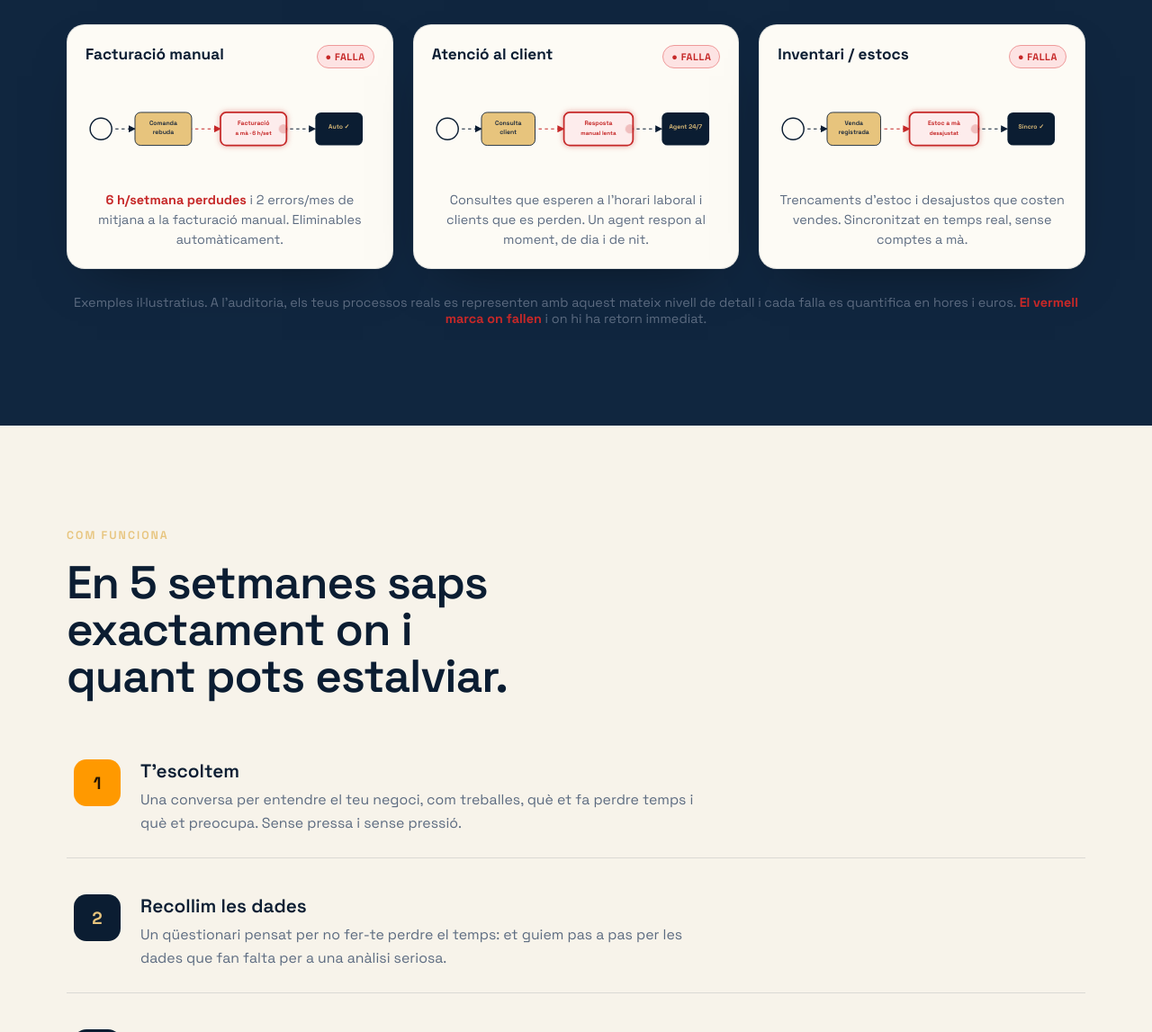
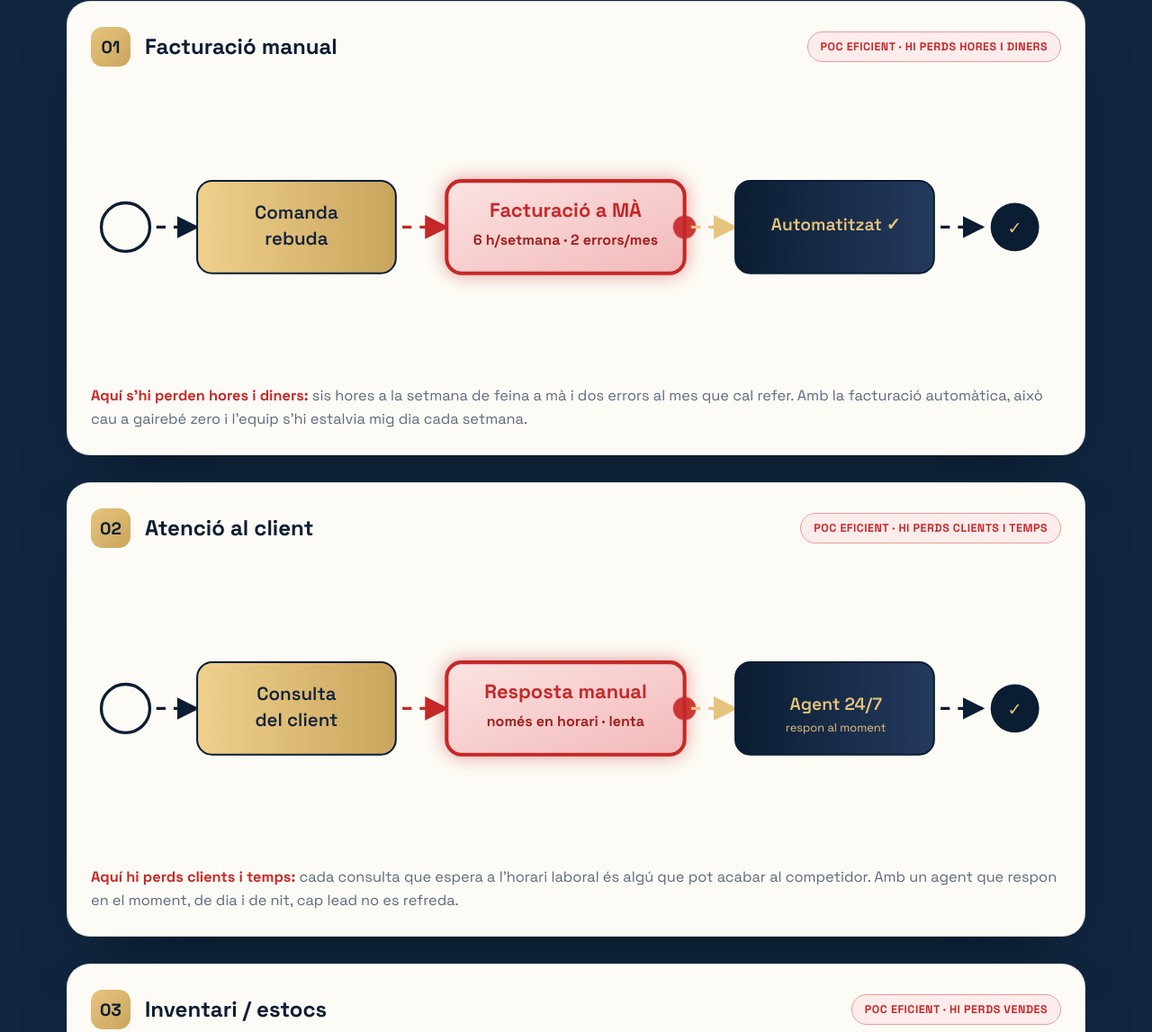
Before and after one commit to solutionpartner/auditoria, a plain HTML site: page index.html in a window 1280 px wide. Shown: the part 3722-4869 px from the top of the page at 90% size. Drawn offline with Linux system fonts and the light colour scheme.

Commit message:
BPMN: panells grans amb gradients i fletxes animades, vermell 'Poc eficient' on es perden hores i diners, llegenda; arreglat color del títol a dark-alt

```diff
--- a/index.html
+++ b/index.html
@@ -106,6 +106,10 @@
   .dark .sub{color:rgba(255,255,255,.7)}
   section.dark{background:var(--navy)}
   section.dark-alt{background:var(--navy2)}
+  .dark-alt h2{color:#fff}
+  .dark-alt .sub{color:rgba(255,255,255,.72)}
+  .dark .kicker{color:var(--gold)}
+  .dark-alt .kicker{color:var(--gold)}
   section.light{background:var(--cream)}
   section.paper{background:var(--paper)}
 
@@ -187,21 +191,24 @@
   footer{padding:40px 0 46px;background:var(--navy);border-top:1px solid var(--line);color:rgba(255,255,255,.5);font-size:.88rem}
   footer .wrap{display:flex;flex-wrap:wrap;gap:16px;justify-content:space-between;align-items:center}
 
-  /* ---- BPMN showcase (3 casos) ---- */
-  .bpmn-grid{display:grid;gap:22px;margin-top:46px}
-  @media(min-width:940px){.bpmn-grid{grid-template-columns:repeat(3,1fr)}}
-  .proc-card{background:var(--cream2);border:1px solid var(--line-d);border-radius:20px;padding:22px 20px 20px;box-shadow:0 24px 60px -34px rgba(0,0,0,.55);transition:transform .3s var(--ease)}
-  .proc-card:hover{transform:translateY(-6px)}
-  .proc-card .pc-head{display:flex;align-items:flex-start;justify-content:space-between;gap:10px}
-  .proc-card .pc-head h3{color:var(--navy);font-size:1.08rem;font-weight:700;line-height:1.25}
-  .badge-fail{flex-shrink:0;font-size:.68rem;font-weight:700;letter-spacing:.05em;text-transform:uppercase;background:#fde3e3;color:#c62828;border:1px solid #ef9a9a;padding:5px 9px;border-radius:100px;white-space:nowrap}
-  .proc-card svg{width:100%;height:auto;display:block;margin-top:10px}
-  .pc-note{margin-top:10px;color:#5c6b80;font-size:.9rem;line-height:1.55;text-align:center}
-  .flow-anim{stroke-dasharray:6 6;animation:flow 1.1s linear infinite}
-  @keyframes flow{to{stroke-dashoffset:-24}}
-  .pulse-red{animation:pulse 1.7s ease-in-out infinite}
+  /* ---- BPMN showcase: panells grans (3 processos) ---- */
+  .proc-list{display:grid;gap:30px;margin-top:20px}
+  .proc-panel{background:var(--cream2);border:1px solid var(--line-d);border-radius:26px;padding:28px 26px 26px;box-shadow:0 34px 80px -44px rgba(0,0,0,.6);overflow:hidden;transition:transform .35s var(--ease)}
+  .proc-panel:hover{transform:translateY(-6px)}
+  .proc-panel .pp-top{display:flex;align-items:center;justify-content:space-between;flex-wrap:wrap;gap:12px}
+  .proc-panel .pp-top .pp-num{width:44px;height:44px;border-radius:13px;background:linear-gradient(135deg,var(--gold),#c9a55c);color:var(--navy);display:grid;place-items:center;font-weight:800;font-size:1.2rem}
+  .proc-panel .pp-top h3{color:var(--navy);font-size:1.5rem;font-weight:700;line-height:1.2}
+  .badge-inef{flex-shrink:0;font-size:.78rem;font-weight:700;letter-spacing:.04em;text-transform:uppercase;background:#FDECEC;color:#c62828;border:1px solid #ef9a9a;padding:8px 14px;border-radius:100px;white-space:nowrap}
+  .proc-panel svg{width:100%;height:auto;display:block;margin-top:18px}
+  .pp-note{margin-top:14px;color:#5c6b80;font-size:1.02rem;line-height:1.6}
+  .flow-anim{stroke-dasharray:8 7;animation:flow .9s linear infinite}
+  @keyframes flow{to{stroke-dashoffset:-30}}
+  .pulse-red{animation:pulse 1.5s ease-in-out infinite}
   @keyframes pulse{0%,100%{opacity:.2}50%{opacity:1}}
-  .fail-glow{filter:drop-shadow(0 0 6px rgba(198,40,40,.4))}
+  .fail-glow{filter:drop-shadow(0 0 8px rgba(198,40,40,.45))}
+  .bpmn-legend{display:flex;flex-wrap:wrap;gap:12px;align-items:center;justify-content:center;margin:34px 0 0;padding:12px 20px;border:1px solid var(--line-d);border-radius:14px;background:var(--cream2)}
+  .bpmn-legend span{display:inline-flex;align-items:center;gap:7px;font-size:.86rem;color:#5c6b80}
+  .lg-dot{width:14px;height:14px;border-radius:5px;display:inline-block;flex-shrink:0}
 
   /* ---- Deliverables (ampliat) ---- */
   .deliv-grid{display:grid;gap:18px;grid-template-columns:1fr;margin-top:40px}
@@ -320,83 +327,120 @@
   <div class="wrap">
     <div class="rv" style="max-width:820px">
       <span class="kicker">Els teus processos, al descobert</span>
-      <h2>Mapem com funciona la teva empresa <span class="serif" style="color:var(--gold)">i hi trobem les falles.</span></h2>
+      <h2>Mapem els teus processos <span class="serif" style="color:var(--gold)">i hi trobem on perds hores i diners.</span></h2>
       <p class="sub">Dibuixem els teus processos amb <b style="color:#fff">BPMN</b> —el llenguatge internacional estàndard dels processos de negoci que fan servir les grans consultores. Així cada pas, cada tasca manual i cada coll d’ampolla es fa visible.</p>
     </div>
-    <div class="bpmn-grid">
-      <!-- === Cas 1: Facturació === -->
-      <div class="proc-card rv">
-        <div class="pc-head"><h3>Facturació manual</h3><span class="badge-fail">● Falla</span></div>
-        <svg viewBox="0 0 560 200" role="img" aria-label="Procés de facturació amb falla manual">
+    <div class="proc-list">
+      <!-- === 01 Facturació === -->
+      <div class="proc-panel rv">
+        <div class="pp-top">
+          <div style="display:flex;align-items:center;gap:16px"><span class="pp-num">01</span><h3>Facturació manual</h3></div>
+          <span class="badge-inef">Poc eficient · hi perds hores i diners</span>
+        </div>
+        <svg viewBox="0 0 840 250" role="img" aria-label="Procés de facturació amb un pas poc eficient">
           <defs>
-            <marker id="b1" viewBox="0 0 10 10" refX="9" refY="5" markerWidth="7" markerHeight="7" orient="auto"><path d="M0,0 L10,5 L0,10 z" fill="#0B1D32"/></marker>
-            <marker id="b1r" viewBox="0 0 10 10" refX="9" refY="5" markerWidth="7" markerHeight="7" orient="auto"><path d="M0,0 L10,5 L0,10 z" fill="#c62828"/></marker>
+            <linearGradient id="gp1g" x1="0" y1="0" x2="1" y2="0"><stop offset="0" stop-color="#EFD08C"/><stop offset="1" stop-color="#C9A55C"/></linearGradient>
+            <linearGradient id="gp1n" x1="0" y1="0" x2="1" y2="0"><stop offset="0" stop-color="#0B1D32"/><stop offset="1" stop-color="#243A5E"/></linearGradient>
+            <linearGradient id="gp1r" x1="0" y1="0" x2="1" y2="1"><stop offset="0" stop-color="#FBE3E3"/><stop offset="1" stop-color="#F3B9B9"/></linearGradient>
+            <marker id="n1" viewBox="0 0 10 10" refX="9" refY="5" markerWidth="8" markerHeight="8" orient="auto"><path d="M0,0 L10,5 L0,10 z" fill="#0B1D32"/></marker>
+            <marker id="r1" viewBox="0 0 10 10" refX="9" refY="5" markerWidth="8" markerHeight="8" orient="auto"><path d="M0,0 L10,5 L0,10 z" fill="#c62828"/></marker>
+            <marker id="g1" viewBox="0 0 10 10" refX="9" refY="5" markerWidth="8" markerHeight="8" orient="auto"><path d="M0,0 L10,5 L0,10 z" fill="#E7C47D"/></marker>
           </defs>
-          <ellipse cx="30" cy="100" rx="21" ry="21" fill="none" stroke="#0B1D32" stroke-width="2.5"/>
-          <line x1="51" y1="100" x2="96" y2="100" class="flow-anim" stroke="#0B1D32" stroke-width="2" marker-end="url(#b1)"/>
-          <rect x="96" y="68" width="110" height="64" rx="11" fill="#E7C47D" stroke="#0B1D32" stroke-width="1.5"/>
-          <text x="151" y="92" text-anchor="middle" font-family="Space Grotesk" font-size="12" fill="#14243A" font-weight="600">Comanda</text>
-          <text x="151" y="110" text-anchor="middle" font-family="Space Grotesk" font-size="12" fill="#14243A" font-weight="600">rebuda</text>
-          <line x1="206" y1="100" x2="262" y2="100" class="flow-anim" stroke="#c62828" stroke-width="2" marker-end="url(#b1r)"/>
-          <rect x="262" y="68" width="128" height="64" rx="11" fill="#FDECEC" stroke="#c62828" stroke-width="3" class="fail-glow"/>
-          <circle cx="384" cy="100" r="9" fill="#c62828" class="pulse-red"/>
-          <text x="326" y="93" text-anchor="middle" font-family="Space Grotesk" font-size="12" fill="#c62828" font-weight="700">Facturació</text>
-          <text x="326" y="112" text-anchor="middle" font-family="Space Grotesk" font-size="11" fill="#c62828" font-weight="700">a mà · 6 h/set</text>
-          <line x1="390" y1="100" x2="446" y2="100" class="flow-anim" stroke="#0B1D32" stroke-width="2" marker-end="url(#b1)"/>
-          <rect x="446" y="68" width="92" height="64" rx="11" fill="#0B1D32"/>
-          <text x="492" y="100" text-anchor="middle" font-family="Space Grotesk" font-size="12" fill="#E7C47D" font-weight="600">Auto ✓</text>
+          <ellipse cx="30" cy="125" rx="21" ry="21" fill="none" stroke="#0B1D32" stroke-width="2.6"/>
+          <line x1="51" y1="125" x2="92" y2="125" class="flow-anim" stroke="#0B1D32" stroke-width="2.4" marker-end="url(#n1)"/>
+          <rect x="92" y="85" width="172" height="80" rx="13" fill="url(#gp1g)" stroke="#0B1D32" stroke-width="1.6"/>
+          <text x="178" y="118" text-anchor="middle" font-family="Space Grotesk" font-size="16" fill="#14243A" font-weight="600">Comanda</text>
+          <text x="178" y="140" text-anchor="middle" font-family="Space Grotesk" font-size="16" fill="#14243A" font-weight="600">rebuda</text>
+          <line x1="264" y1="125" x2="308" y2="125" class="flow-anim" stroke="#c62828" stroke-width="2.6" marker-end="url(#r1)"/>
+          <rect x="308" y="85" width="206" height="80" rx="13" fill="url(#gp1r)" stroke="#c62828" stroke-width="3.2" class="fail-glow"/>
+          <circle cx="514" cy="125" r="10" fill="#c62828" class="pulse-red"/>
+          <text x="411" y="116" text-anchor="middle" font-family="Space Grotesk" font-size="17" fill="#c62828" font-weight="700">Facturació a MÀ</text>
+          <text x="411" y="140" text-anchor="middle" font-family="Space Grotesk" font-size="12.5" fill="#a02020" font-weight="700">6 h/setmana · 2 errors/mes</text>
+          <line x1="514" y1="125" x2="558" y2="125" class="flow-anim" stroke="#E7C47D" stroke-width="2.6" marker-end="url(#g1)"/>
+          <rect x="558" y="85" width="172" height="80" rx="13" fill="url(#gp1n)" stroke="#0B1D32" stroke-width="1.6"/>
+          <text x="645" y="128" text-anchor="middle" font-family="Space Grotesk" font-size="15" fill="#E7C47D" font-weight="600">Automatitzat ✓</text>
+          <line x1="730" y1="125" x2="772" y2="125" class="flow-anim" stroke="#0B1D32" stroke-width="2.4" marker-end="url(#n1)"/>
+          <ellipse cx="800" cy="125" rx="21" ry="21" fill="#0B1D32"/>
+          <text x="800" y="131" text-anchor="middle" font-family="Space Grotesk" font-size="15" fill="#E7C47D">✓</text>
         </svg>
-        <p class="pc-note"><b style="color:#c62828">6 h/setmana perdudes</b> i 2 errors/mes de mitjana a la facturació manual. Eliminables automàticament.</p>
+        <p class="pp-note"><b style="color:#c62828">Aquí s’hi perden hores i diners:</b> sis hores a la setmana de feina a mà i dos errors al mes que cal refer. Amb la facturació automàtica, això cau a gairebé zero i l’equip s’hi estalvia mig dia cada setmana.</p>
       </div>
-      <!-- === Cas 2: Atenció client === -->
-      <div class="proc-card rv">
-        <div class="pc-head"><h3>Atenció al client</h3><span class="badge-fail">● Falla</span></div>
-        <svg viewBox="0 0 560 200" role="img" aria-label="Procés d'atenció al client amb falla manual">
+      <!-- === 02 Atenció === -->
+      <div class="proc-panel rv">
+        <div class="pp-top">
+          <div style="display:flex;align-items:center;gap:16px"><span class="pp-num">02</span><h3>Atenció al client</h3></div>
+          <span class="badge-inef">Poc eficient · hi perds clients i temps</span>
+        </div>
+        <svg viewBox="0 0 840 250" role="img" aria-label="Procés d'atenció al client amb un pas poc eficient">
           <defs>
-            <marker id="b2" viewBox="0 0 10 10" refX="9" refY="5" markerWidth="7" markerHeight="7" orient="auto"><path d="M0,0 L10,5 L0,10 z" fill="#0B1D32"/></marker>
-            <marker id="b2r" viewBox="0 0 10 10" refX="9" refY="5" markerWidth="7" markerHeight="7" orient="auto"><path d="M0,0 L10,5 L0,10 z" fill="#c62828"/></marker>
+            <linearGradient id="gp2g" x1="0" y1="0" x2="1" y2="0"><stop offset="0" stop-color="#EFD08C"/><stop offset="1" stop-color="#C9A55C"/></linearGradient>
+            <linearGradient id="gp2n" x1="0" y1="0" x2="1" y2="0"><stop offset="0" stop-color="#0B1D32"/><stop offset="1" stop-color="#243A5E"/></linearGradient>
+            <linearGradient id="gp2r" x1="0" y1="0" x2="1" y2="1"><stop offset="0" stop-color="#FBE3E3"/><stop offset="1" stop-color="#F3B9B9"/></linearGradient>
+            <marker id="n2" viewBox="0 0 10 10" refX="9" refY="5" markerWidth="8" markerHeight="8" orient="auto"><path d="M0,0 L10,5 L0,10 z" fill="#0B1D32"/></marker>
+            <marker id="r2" viewBox="0 0 10 10" refX="9" refY="5" markerWidth="8" markerHeight="8" orient="auto"><path d="M0,0 L10,5 L0,10 z" fill="#c62828"/></marker>
+            <marker id="g2" viewBox="0 0 10 10" refX="9" refY="5" markerWidth="8" markerHeight="8" orient="auto"><path d="M0,0 L10,5 L0,10 z" fill="#E7C47D"/></marker>
           </defs>
-          <ellipse cx="30" cy="100" rx="21" ry="21" fill="none" stroke="#0B1D32" stroke-width="2.5"/>
-          <line x1="51" y1="100" x2="96" y2="100" class="flow-anim" stroke="#0B1D32" stroke-width="2" marker-end="url(#b2)"/>
-          <rect x="96" y="68" width="104" height="64" rx="11" fill="#E7C47D" stroke="#0B1D32" stroke-width="1.5"/>
-          <text x="148" y="92" text-anchor="middle" font-family="Space Grotesk" font-size="12" fill="#14243A" font-weight="600">Consulta</text>
-          <text x="148" y="110" text-anchor="middle" font-family="Space Grotesk" font-size="12" fill="#14243A" font-weight="600">client</text>
-          <line x1="200" y1="100" x2="256" y2="100" class="flow-anim" stroke="#c62828" stroke-width="2" marker-end="url(#b2r)"/>
-          <rect x="256" y="68" width="134" height="64" rx="11" fill="#FDECEC" stroke="#c62828" stroke-width="3" class="fail-glow"/>
-          <circle cx="384" cy="100" r="9" fill="#c62828" class="pulse-red"/>
-          <text x="323" y="93" text-anchor="middle" font-family="Space Grotesk" font-size="12" fill="#c62828" font-weight="700">Resposta</text>
-          <text x="323" y="112" text-anchor="middle" font-family="Space Grotesk" font-size="11" fill="#c62828" font-weight="700">manual lenta</text>
-          <line x1="390" y1="100" x2="446" y2="100" class="flow-anim" stroke="#0B1D32" stroke-width="2" marker-end="url(#b2)"/>
-          <rect x="446" y="68" width="92" height="64" rx="11" fill="#0B1D32"/>
-          <text x="492" y="100" text-anchor="middle" font-family="Space Grotesk" font-size="12" fill="#E7C47D" font-weight="600">Agent 24/7</text>
+          <ellipse cx="30" cy="125" rx="21" ry="21" fill="none" stroke="#0B1D32" stroke-width="2.6"/>
+          <line x1="51" y1="125" x2="92" y2="125" class="flow-anim" stroke="#0B1D32" stroke-width="2.4" marker-end="url(#n2)"/>
+          <rect x="92" y="85" width="172" height="80" rx="13" fill="url(#gp2g)" stroke="#0B1D32" stroke-width="1.6"/>
+          <text x="178" y="118" text-anchor="middle" font-family="Space Grotesk" font-size="16" fill="#14243A" font-weight="600">Consulta</text>
+          <text x="178" y="140" text-anchor="middle" font-family="Space Grotesk" font-size="16" fill="#14243A" font-weight="600">del client</text>
+          <line x1="264" y1="125" x2="308" y2="125" class="flow-anim" stroke="#c62828" stroke-width="2.6" marker-end="url(#r2)"/>
+          <rect x="308" y="85" width="206" height="80" rx="13" fill="url(#gp2r)" stroke="#c62828" stroke-width="3.2" class="fail-glow"/>
+          <circle cx="514" cy="125" r="10" fill="#c62828" class="pulse-red"/>
+          <text x="411" y="116" text-anchor="middle" font-family="Space Grotesk" font-size="17" fill="#c62828" font-weight="700">Resposta manual</text>
+          <text x="411" y="140" text-anchor="middle" font-family="Space Grotesk" font-size="12.5" fill="#a02020" font-weight="700">només en horari · lenta</text>
+          <line x1="514" y1="125" x2="558" y2="125" class="flow-anim" stroke="#E7C47D" stroke-width="2.6" marker-end="url(#g2)"/>
+          <rect x="558" y="85" width="172" height="80" rx="13" fill="url(#gp2n)" stroke="#0B1D32" stroke-width="1.6"/>
+          <text x="645" y="126" text-anchor="middle" font-family="Space Grotesk" font-size="15" fill="#E7C47D" font-weight="600">Agent 24/7</text>
+          <text x="645" y="145" text-anchor="middle" font-family="Space Grotesk" font-size="10" fill="#E7C47D">respon al moment</text>
+          <line x1="730" y1="125" x2="772" y2="125" class="flow-anim" stroke="#0B1D32" stroke-width="2.4" marker-end="url(#n2)"/>
+          <ellipse cx="800" cy="125" rx="21" ry="21" fill="#0B1D32"/>
+          <text x="800" y="131" text-anchor="middle" font-family="Space Grotesk" font-size="15" fill="#E7C47D">✓</text>
         </svg>
-        <p class="pc-note">Consultes que esperen a l’horari laboral i clients que es perden. Un agent respon al moment, de dia i de nit.</p>
+        <p class="pp-note"><b style="color:#c62828">Aquí hi perds clients i temps:</b> cada consulta que espera a l’horari laboral és algú que pot acabar al competidor. Amb un agent que respon en el moment, de dia i de nit, cap lead no es refreda.</p>
       </div>
-      <!-- === Cas 3: Inventari === -->
-      <div class="proc-card rv">
-        <div class="pc-head"><h3>Inventari / estocs</h3><span class="badge-fail">● Falla</span></div>
-        <svg viewBox="0 0 560 200" role="img" aria-label="Procés d'inventari amb falla manual">
+      <!-- === 03 Inventari === -->
+      <div class="proc-panel rv">
+        <div class="pp-top">
+          <div style="display:flex;align-items:center;gap:16px"><span class="pp-num">03</span><h3>Inventari / estocs</h3></div>
+          <span class="badge-inef">Poc eficient · hi perds vendes</span>
+        </div>
+        <svg viewBox="0 0 840 250" role="img" aria-label="Procés d'inventari amb un pas poc eficient">
           <defs>
-            <marker id="b3" viewBox="0 0 10 10" refX="9" refY="5" markerWidth="7" markerHeight="7" orient="auto"><path d="M0,0 L10,5 L0,10 z" fill="#0B1D32"/></marker>
-            <marker id="b3r" viewBox="0 0 10 10" refX="9" refY="5" markerWidth="7" markerHeight="7" orient="auto"><path d="M0,0 L10,5 L0,10 z" fill="#c62828"/></marker>
+            <linearGradient id="gp3g" x1="0" y1="0" x2="1" y2="0"><stop offset="0" stop-color="#EFD08C"/><stop offset="1" stop-color="#C9A55C"/></linearGradient>
+            <linearGradient id="gp3n" x1="0" y1="0" x2="1" y2="0"><stop offset="0" stop-color="#0B1D32"/><stop offset="1" stop-color="#243A5E"/></linearGradient>
+            <linearGradient id="gp3r" x1="0" y1="0" x2="1" y2="1"><stop offset="0" stop-color="#FBE3E3"/><stop offset="1" stop-color="#F3B9B9"/></linearGradient>
+            <marker id="n3" viewBox="0 0 10 10" refX="9" refY="5" markerWidth="8" markerHeight="8" orient="auto"><path d="M0,0 L10,5 L0,10 z" fill="#0B1D32"/></marker>
+            <marker id="r3" viewBox="0 0 10 10" refX="9" refY="5" markerWidth="8" markerHeight="8" orient="auto"><path d="M0,0 L10,5 L0,10 z" fill="#c62828"/></marker>
+            <marker id="g3" viewBox="0 0 10 10" refX="9" refY="5" markerWidth="8" markerHeight="8" orient="auto"><path d="M0,0 L10,5 L0,10 z" fill="#E7C47D"/></marker>
           </defs>
-          <ellipse cx="30" cy="100" rx="21" ry="21" fill="none" stroke="#0B1D32" stroke-width="2.5"/>
-          <line x1="51" y1="100" x2="96" y2="100" class="flow-anim" stroke="#0B1D32" stroke-width="2" marker-end="url(#b3)"/>
-          <rect x="96" y="68" width="104" height="64" rx="11" fill="#E7C47D" stroke="#0B1D32" stroke-width="1.5"/>
-          <text x="148" y="92" text-anchor="middle" font-family="Space Grotesk" font-size="12" fill="#14243A" font-weight="600">Venda</text>
-          <text x="148" y="110" text-anchor="middle" font-family="Space Grotesk" font-size="12" fill="#14243A" font-weight="600">registrada</text>
-          <line x1="200" y1="100" x2="256" y2="100" class="flow-anim" stroke="#c62828" stroke-width="2" marker-end="url(#b3r)"/>
-          <rect x="256" y="68" width="134" height="64" rx="11" fill="#FDECEC" stroke="#c62828" stroke-width="3" class="fail-glow"/>
-          <circle cx="384" cy="100" r="9" fill="#c62828" class="pulse-red"/>
-          <text x="323" y="93" text-anchor="middle" font-family="Space Grotesk" font-size="12" fill="#c62828" font-weight="700">Estoc a mà</text>
-          <text x="323" y="112" text-anchor="middle" font-family="Space Grotesk" font-size="11" fill="#c62828" font-weight="700">desajustat</text>
-          <line x1="390" y1="100" x2="446" y2="100" class="flow-anim" stroke="#0B1D32" stroke-width="2" marker-end="url(#b3)"/>
-          <rect x="446" y="68" width="92" height="64" rx="11" fill="#0B1D32"/>
-          <text x="492" y="100" text-anchor="middle" font-family="Space Grotesk" font-size="12" fill="#E7C47D" font-weight="600">Sincro ✓</text>
+          <ellipse cx="30" cy="125" rx="21" ry="21" fill="none" stroke="#0B1D32" stroke-width="2.6"/>
+          <line x1="51" y1="125" x2="92" y2="125" class="flow-anim" stroke="#0B1D32" stroke-width="2.4" marker-end="url(#n3)"/>
+          <rect x="92" y="85" width="172" height="80" rx="13" fill="url(#gp3g)" stroke="#0B1D32" stroke-width="1.6"/>
+          <text x="178" y="118" text-anchor="middle" font-family="Space Grotesk" font-size="16" fill="#14243A" font-weight="600">Venda</text>
+          <text x="178" y="140" text-anchor="middle" font-family="Space Grotesk" font-size="16" fill="#14243A" font-weight="600">registrada</text>
+          <line x1="264" y1="125" x2="308" y2="125" class="flow-anim" stroke="#c62828" stroke-width="2.6" marker-end="url(#r3)"/>
+          <rect x="308" y="85" width="206" height="80" rx="13" fill="url(#gp3r)" stroke="#c62828" stroke-width="3.2" class="fail-glow"/>
+          <circle cx="514" cy="125" r="10" fill="#c62828" class="pulse-red"/>
+          <text x="411" y="116" text-anchor="middle" font-family="Space Grotesk" font-size="17" fill="#c62828" font-weight="700">Estoc a MÀ</text>
+          <text x="411" y="140" text-anchor="middle" font-family="Space Grotesk" font-size="12.5" fill="#a02020" font-weight="700">comptes desajustats</text>
+          <line x1="514" y1="125" x2="558" y2="125" class="flow-anim" stroke="#E7C47D" stroke-width="2.6" marker-end="url(#g3)"/>
+          <rect x="558" y="85" width="172" height="80" rx="13" fill="url(#gp3n)" stroke="#0B1D32" stroke-width="1.6"/>
+          <text x="645" y="126" text-anchor="middle" font-family="Space Grotesk" font-size="15" fill="#E7C47D" font-weight="600">Sincronitzat</text>
+          <text x="645" y="145" text-anchor="middle" font-family="Space Grotesk" font-size="10" fill="#E7C47D">temps real</text>
+          <line x1="730" y1="125" x2="772" y2="125" class="flow-anim" stroke="#0B1D32" stroke-width="2.4" marker-end="url(#n3)"/>
+          <ellipse cx="800" cy="125" rx="21" ry="21" fill="#0B1D32"/>
+          <text x="800" y="131" text-anchor="middle" font-family="Space Grotesk" font-size="15" fill="#E7C47D">✓</text>
         </svg>
-        <p class="pc-note">Trencaments d’estoc i desajustos que costen vendes. Sincronitzat en temps real, sense comptes a mà.</p>
+        <p class="pp-note"><b style="color:#c62828">Aquí hi perds vendes:</b> els desajustos d’estoc o et deixen sense producte (i el client s’estira) o t’acumulen més del compte. Amb el recompte sincronitzat en temps real s’acaben els trencaments.</p>
       </div>
-      <p class="rv" style="grid-column:1/-1;margin-top:6px;font-size:.9rem;color:#5c6b80;text-align:center">Exemples il·lustratius. A l’auditoria, els teus processos reals es representen amb aquest mateix nivell de detall i cada falla es quantifica en hores i euros. <b style="color:#c62828">El vermell marca on fallen</b> i on hi ha retorn immediat.</p>
+    </div>
+
+    <div class="bpmn-legend rv">
+      <span><i class="lg-dot" style="background:#0B1D32"></i>Passa bé</span>
+      <span><i class="lg-dot" style="background:#c62828"></i>Poc eficient · s’hi perden hores i diners</span>
+      <span><i class="lg-dot" style="background:#E7C47D"></i>La solució, aplicada</span>
     </div>
   </div>
 </section>
```
